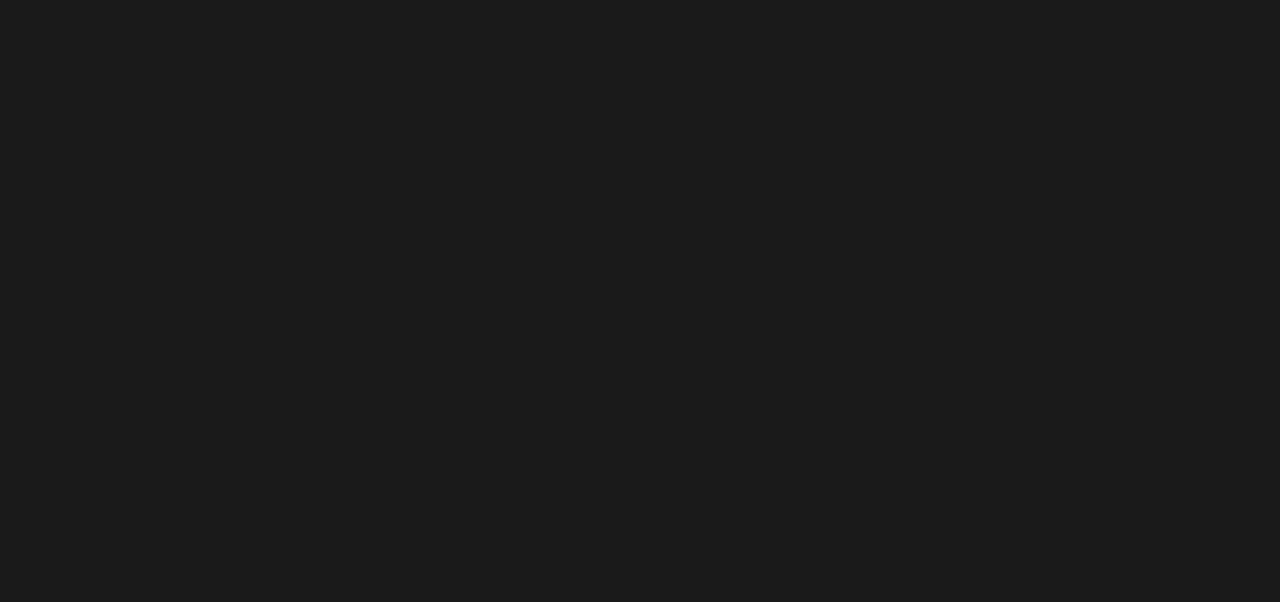
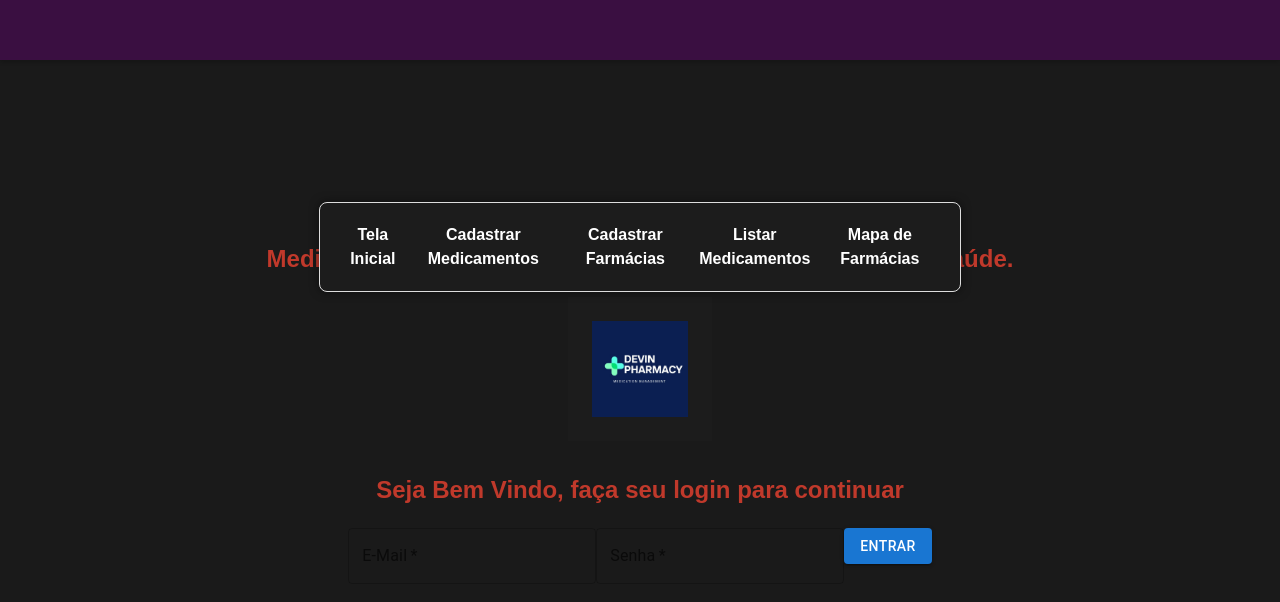
Before and after one commit to Dedecow/projetosSenai, a React (Vite) app: page / in a window 1280 px wide. Before the commit this address had no page. Shown: the top 602 px of the page. Built offline with nearby package versions, Linux system fonts and the light colour scheme.

Commit message:
fix-rota-inicial

```diff
--- a/src/App.jsx
+++ b/src/App.jsx
@@ -13,7 +13,7 @@ function App() {
     <>
       <Router>
           <Routes>
-            <Route path="/login" element={<LoginPage/>}/>
+            <Route path="/" element={<LoginPage/>}/>
             <Route path="/medicamentos" element={<MedicamentosPage/>}/>
             <Route path="/cadastrar-medicamentos" element={<CadastroDeMedicamentosPage/>}/>
             <Route path="/cadastrar-farmacias"element={<CadastroFarmaciaPage/>}/>
--- a/src/components/Header/index.jsx
+++ b/src/components/Header/index.jsx
@@ -7,7 +7,7 @@ function NavBar() {
       <nav className="container">
         <ul className="nav-list">
         <li className="nav-item">
-            <Link to="/login" className="nav-link">Tela Inicial</Link>
+            <Link to="/" className="nav-link">Tela Inicial</Link>
           </li>
           <li className="nav-item">
             <Link to="/cadastrar-medicamentos" className="nav-link">Cadastrar Medicamentos</Link>
```
